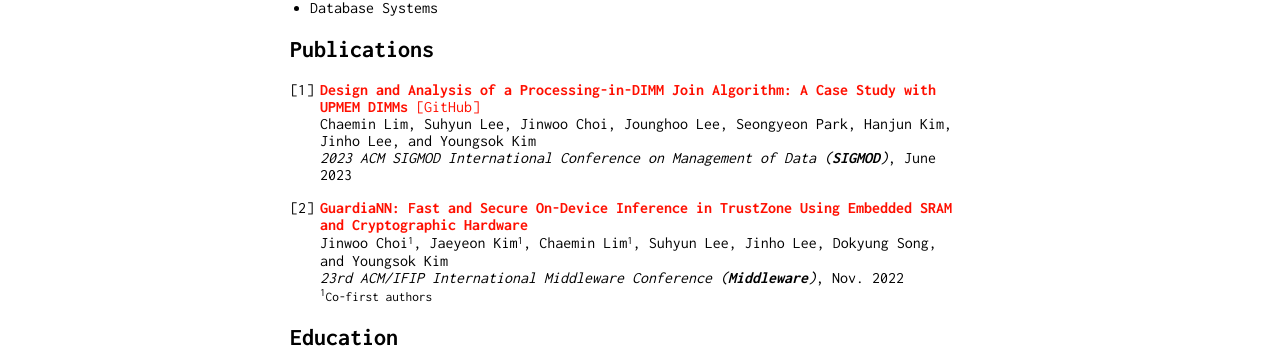
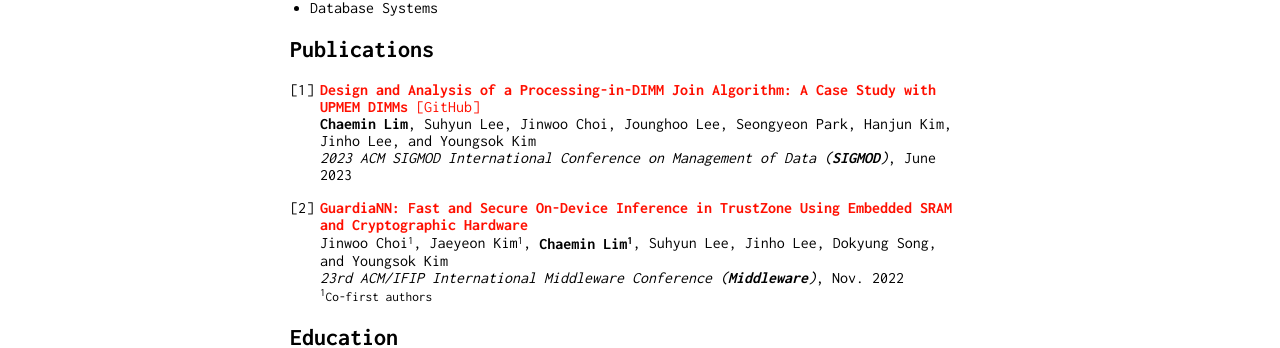
Before and after one commit to janoslim/janoslim.github.io, a Jekyll site: the page built from index.md, in a window 1280 px wide. Shown: the part 449-797 px from the top of the page. Built offline with Jekyll 4.4.1, drawn with Linux system fonts in a browser that asks for light colours; our own code applies the rules of GitHub Pages for plain Markdown files.

```diff
--- a/index.md
+++ b/index.md
@@ -23,11 +23,11 @@ Hi! I am Chaemin Lim, currently a Ph.D student in the Department of Artificial I
 ## Publications
 
 1. <b><a href="https://doi.org/10.1145/3589258">Design and Analysis of a Processing-in-DIMM Join Algorithm: A Case Study with UPMEM DIMMs</a></b> <a href="https://github.com/yonsei-hpcp/pid-join">[GitHub]</a><br>
-Chaemin Lim, Suhyun Lee, Jinwoo Choi, Jounghoo Lee, Seongyeon Park, Hanjun Kim, Jinho Lee, and Youngsok Kim<br>
+<b>Chaemin Lim</b>, Suhyun Lee, Jinwoo Choi, Jounghoo Lee, Seongyeon Park, Hanjun Kim, Jinho Lee, and Youngsok Kim<br>
 <i>2023 ACM SIGMOD International Conference on Management of Data (<b>SIGMOD</b>)</i>, June 2023
 
 2. <b><a href="https://dl.acm.org/doi/10.1145/3528535.3531513">GuardiaNN: Fast and Secure On-Device Inference in TrustZone Using Embedded SRAM and Cryptographic Hardware</a></b><br>
-Jinwoo Choi<small><sup>1</sup></small>, Jaeyeon Kim<small><sup>1</sup></small>, Chaemin Lim<small><sup>1</sup></small>, Suhyun Lee, Jinho Lee, Dokyung Song, and Youngsok Kim<br>
+Jinwoo Choi<small><sup>1</sup></small>, Jaeyeon Kim<small><sup>1</sup></small>, <b>Chaemin Lim<small><sup>1</sup></small></b>, Suhyun Lee, Jinho Lee, Dokyung Song, and Youngsok Kim<br>
 <i>23rd ACM/IFIP International Middleware Conference (<b>Middleware</b>)</i>, Nov. 2022 <br>
 <small><sup>1</sup>Co-first authors</small><br>
 
```
